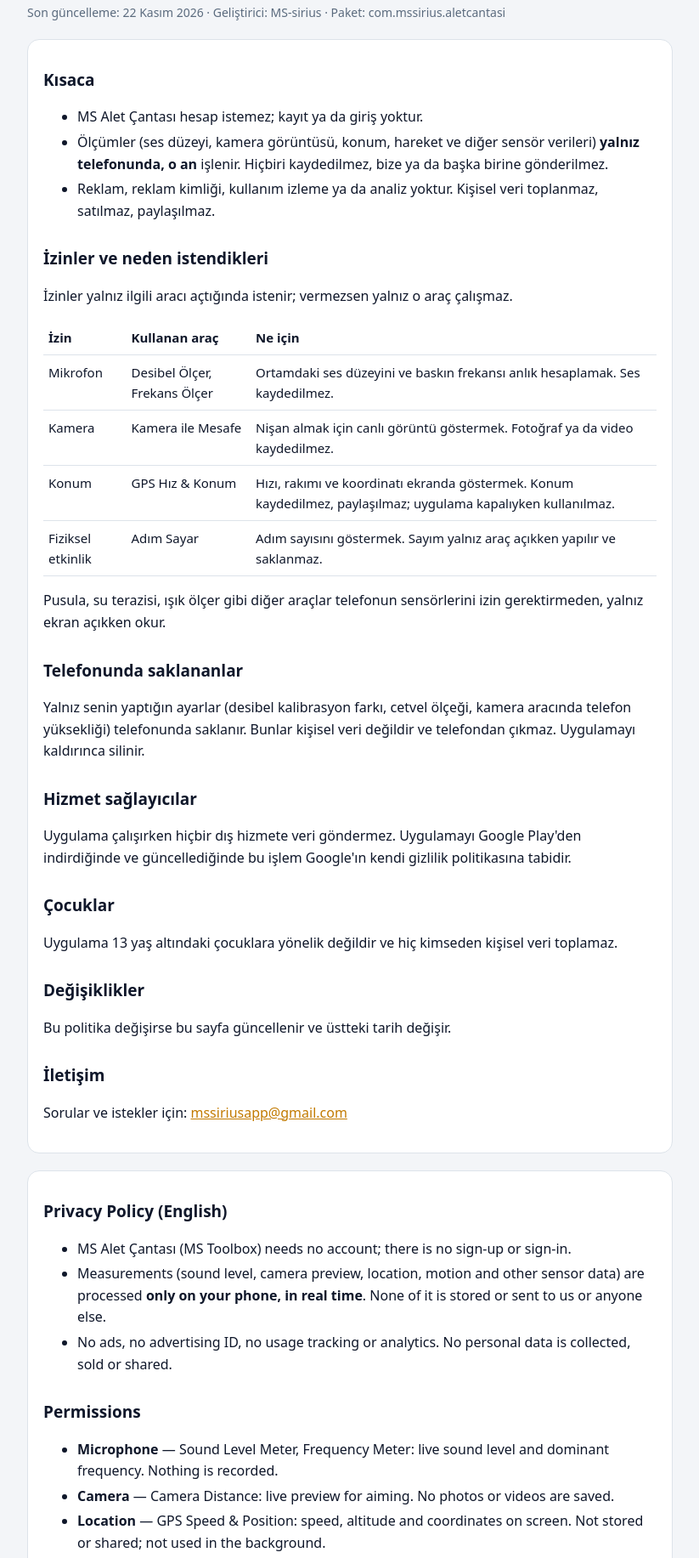
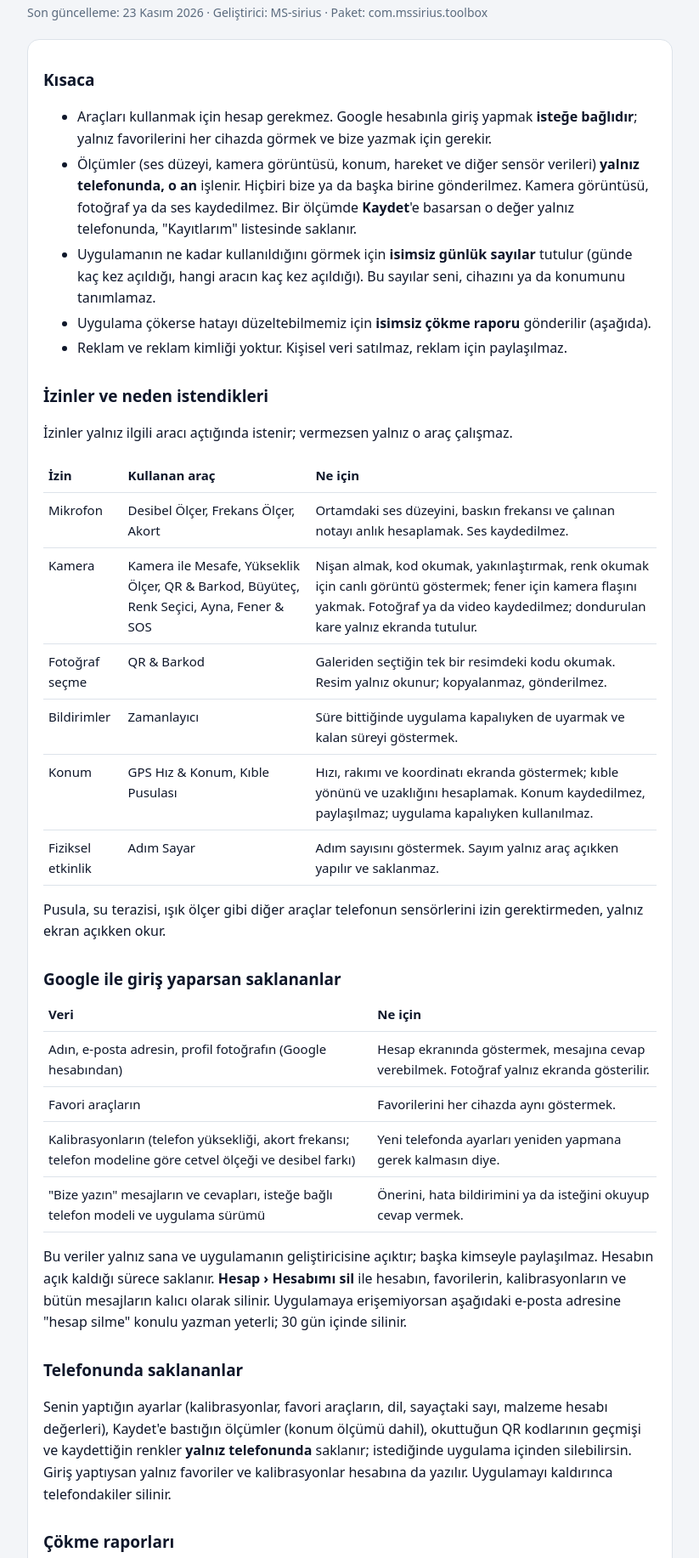
Before and after one commit to MS-sirius/msaletcantasi-gizlilik, a plain HTML site: page index.html in a window 1280 px wide. Shown: the part 76-1909 px from the top of the page at 85% size, without its empty margins (228-1051 px from the left). Drawn offline with Linux system fonts and the light colour scheme.

Commit message:
Gizlilik politikası: v0.6.0 (yeni araçlar, Kayıtlarım, kalibrasyon, çökme raporu, bildirim)

```diff
--- a/index.html
+++ b/index.html
@@ -20,38 +20,66 @@
 <body>
 <main>
 <h1>MS Alet Çantası — Gizlilik Politikası</h1>
-<p class="muted">Son güncelleme: 22 Kasım 2026 · Geliştirici: MS-sirius · Paket: com.mssirius.aletcantasi</p>
+<p class="muted">Son güncelleme: 23 Kasım 2026 · Geliştirici: MS-sirius · Paket: com.mssirius.toolbox</p>
 
 <section class="lang">
 <h2>Kısaca</h2>
 <ul>
-  <li>MS Alet Çantası hesap istemez; kayıt ya da giriş yoktur.</li>
+  <li>Araçları kullanmak için hesap gerekmez. Google hesabınla giriş yapmak <b>isteğe bağlıdır</b>; yalnız favorilerini her cihazda
+    görmek ve bize yazmak için gerekir.</li>
   <li>Ölçümler (ses düzeyi, kamera görüntüsü, konum, hareket ve diğer sensör verileri) <b>yalnız telefonunda, o an</b> işlenir.
-    Hiçbiri kaydedilmez, bize ya da başka birine gönderilmez.</li>
-  <li>Reklam, reklam kimliği, kullanım izleme ya da analiz yoktur. Kişisel veri toplanmaz, satılmaz, paylaşılmaz.</li>
+    Hiçbiri bize ya da başka birine gönderilmez. Kamera görüntüsü, fotoğraf ya da ses kaydedilmez. Bir ölçümde <b>Kaydet</b>'e
+    basarsan o değer yalnız telefonunda, "Kayıtlarım" listesinde saklanır.</li>
+  <li>Uygulamanın ne kadar kullanıldığını görmek için <b>isimsiz günlük sayılar</b> tutulur (günde kaç kez açıldığı, hangi aracın
+    kaç kez açıldığı). Bu sayılar seni, cihazını ya da konumunu tanımlamaz.</li>
+  <li>Uygulama çökerse hatayı düzeltebilmemiz için <b>isimsiz çökme raporu</b> gönderilir (aşağıda).</li>
+  <li>Reklam ve reklam kimliği yoktur. Kişisel veri satılmaz, reklam için paylaşılmaz.</li>
 </ul>
 
 <h2>İzinler ve neden istendikleri</h2>
 <p>İzinler yalnız ilgili aracı açtığında istenir; vermezsen yalnız o araç çalışmaz.</p>
 <table>
   <tr><th>İzin</th><th>Kullanan araç</th><th>Ne için</th></tr>
-  <tr><td>Mikrofon</td><td>Desibel Ölçer, Frekans Ölçer</td><td>Ortamdaki ses düzeyini ve baskın frekansı anlık hesaplamak. Ses kaydedilmez.</td></tr>
-  <tr><td>Kamera</td><td>Kamera ile Mesafe</td><td>Nişan almak için canlı görüntü göstermek. Fotoğraf ya da video kaydedilmez.</td></tr>
-  <tr><td>Konum</td><td>GPS Hız &amp; Konum</td><td>Hızı, rakımı ve koordinatı ekranda göstermek. Konum kaydedilmez, paylaşılmaz; uygulama kapalıyken kullanılmaz.</td></tr>
+  <tr><td>Mikrofon</td><td>Desibel Ölçer, Frekans Ölçer, Akort</td><td>Ortamdaki ses düzeyini, baskın frekansı ve çalınan notayı anlık hesaplamak. Ses kaydedilmez.</td></tr>
+  <tr><td>Kamera</td><td>Kamera ile Mesafe, Yükseklik Ölçer, QR &amp; Barkod, Büyüteç, Renk Seçici, Ayna, Fener &amp; SOS</td><td>Nişan almak, kod okumak, yakınlaştırmak, renk okumak için canlı görüntü göstermek; fener için kamera flaşını yakmak. Fotoğraf ya da video kaydedilmez; dondurulan kare yalnız ekranda tutulur.</td></tr>
+  <tr><td>Fotoğraf seçme</td><td>QR &amp; Barkod</td><td>Galeriden seçtiğin tek bir resimdeki kodu okumak. Resim yalnız okunur; kopyalanmaz, gönderilmez.</td></tr>
+  <tr><td>Bildirimler</td><td>Zamanlayıcı</td><td>Süre bittiğinde uygulama kapalıyken de uyarmak ve kalan süreyi göstermek.</td></tr>
+  <tr><td>Konum</td><td>GPS Hız &amp; Konum, Kıble Pusulası</td><td>Hızı, rakımı ve koordinatı ekranda göstermek; kıble yönünü ve uzaklığını hesaplamak. Konum kaydedilmez, paylaşılmaz; uygulama kapalıyken kullanılmaz.</td></tr>
   <tr><td>Fiziksel etkinlik</td><td>Adım Sayar</td><td>Adım sayısını göstermek. Sayım yalnız araç açıkken yapılır ve saklanmaz.</td></tr>
 </table>
 <p>Pusula, su terazisi, ışık ölçer gibi diğer araçlar telefonun sensörlerini izin gerektirmeden, yalnız ekran açıkken okur.</p>
 
+<h2>Google ile giriş yaparsan saklananlar</h2>
+<table>
+  <tr><th>Veri</th><th>Ne için</th></tr>
+  <tr><td>Adın, e-posta adresin, profil fotoğrafın (Google hesabından)</td><td>Hesap ekranında göstermek, mesajına cevap verebilmek. Fotoğraf yalnız ekranda gösterilir.</td></tr>
+  <tr><td>Favori araçların</td><td>Favorilerini her cihazda aynı göstermek.</td></tr>
+  <tr><td>Kalibrasyonların (telefon yüksekliği, akort frekansı; telefon modeline göre cetvel ölçeği ve desibel farkı)</td><td>Yeni telefonda ayarları yeniden yapmana gerek kalmasın diye.</td></tr>
+  <tr><td>"Bize yazın" mesajların ve cevapları, isteğe bağlı telefon modeli ve uygulama sürümü</td><td>Önerini, hata bildirimini ya da isteğini okuyup cevap vermek.</td></tr>
+</table>
+<p>Bu veriler yalnız sana ve uygulamanın geliştiricisine açıktır; başka kimseyle paylaşılmaz. Hesabın açık kaldığı sürece saklanır.
+  <b>Hesap › Hesabımı sil</b> ile hesabın, favorilerin, kalibrasyonların ve bütün mesajların kalıcı olarak silinir. Uygulamaya erişemiyorsan
+  aşağıdaki e-posta adresine "hesap silme" konulu yazman yeterli; 30 gün içinde silinir.</p>
+
 <h2>Telefonunda saklananlar</h2>
-<p>Yalnız senin yaptığın ayarlar (desibel kalibrasyon farkı, cetvel ölçeği, kamera aracında telefon yüksekliği) telefonunda saklanır.
-  Bunlar kişisel veri değildir ve telefondan çıkmaz. Uygulamayı kaldırınca silinir.</p>
+<p>Senin yaptığın ayarlar (kalibrasyonlar, favori araçların, dil, sayaçtaki sayı, malzeme hesabı değerleri), Kaydet'e bastığın
+  ölçümler (konum ölçümü dahil), okuttuğun QR kodlarının geçmişi ve kaydettiğin renkler <b>yalnız telefonunda</b> saklanır;
+  istediğinde uygulama içinden silebilirsin. Giriş yaptıysan yalnız favoriler ve kalibrasyonlar hesabına da yazılır.
+  Uygulamayı kaldırınca telefondakiler silinir.</p>
+
+<h2>Çökme raporları</h2>
+<p>Uygulama beklenmedik şekilde kapanırsa isimsiz bir çökme raporu gönderilir: hatanın teknik kaydı, telefon modeli, işletim sistemi
+  ve uygulama sürümü, rastgele bir kurulum kimliği. Rapor adını, e-postanı, konumunu, ölçümlerini ya da mesajlarını içermez ve yalnız
+  hataları düzeltmek için kullanılır. Raporlar 90 gün sonra silinir.</p>
 
 <h2>Hizmet sağlayıcılar</h2>
-<p>Uygulama çalışırken hiçbir dış hizmete veri göndermez. Uygulamayı Google Play'den indirdiğinde ve güncellediğinde
-  bu işlem Google'ın kendi gizlilik politikasına tabidir.</p>
+<p>Giriş, hesaptaki favoriler ve kalibrasyonlar, mesajlar, isimsiz kullanım sayıları ve çökme raporları <b>Google'ın bulut hizmetlerinde</b>
+  saklanır; hesap verileri Avrupa Birliği'ndeki
+  sunucularda saklanır; veriler aktarım sırasında şifrelenir. Google ile giriş Google'ın kendi gizlilik politikasına tabidir.
+  Uygulamayı Google Play'den indirdiğinde ve güncellediğinde de Google'ın politikası geçerlidir.</p>
 
 <h2>Çocuklar</h2>
-<p>Uygulama 13 yaş altındaki çocuklara yönelik değildir ve hiç kimseden kişisel veri toplamaz.</p>
+<p>Uygulama 13 yaş altındaki çocuklara yönelik değildir.</p>
 
 <h2>Değişiklikler</h2>
 <p>Bu politika değişirse bu sayfa güncellenir ve üstteki tarih değişir.</p>
@@ -63,25 +91,36 @@
 <section class="lang" lang="en">
 <h2>Privacy Policy (English)</h2>
 <ul>
-  <li>MS Alet Çantası (MS Toolbox) needs no account; there is no sign-up or sign-in.</li>
+  <li>No account is needed to use the tools. Signing in with Google is <b>optional</b>; it is only needed to keep favourites on every device and to contact us.</li>
   <li>Measurements (sound level, camera preview, location, motion and other sensor data) are processed <b>only on your phone, in real time</b>.
-    None of it is stored or sent to us or anyone else.</li>
-  <li>No ads, no advertising ID, no usage tracking or analytics. No personal data is collected, sold or shared.</li>
+    None of it is sent to us or anyone else. No camera images, photos or audio are saved. If you tap <b>Save</b> on a measurement, that value is kept
+    only on your phone, in "My measurements".</li>
+  <li>To see how much the app is used, <b>anonymous daily counts</b> are kept (how often the app and each tool were opened). They do not identify you, your device or your location.</li>
+  <li>If the app crashes, an <b>anonymous crash report</b> is sent so we can fix the error (see below).</li>
+  <li>No ads, no advertising ID. Personal data is not sold or shared for advertising.</li>
 </ul>
 <h2>Permissions</h2>
 <ul>
-  <li><b>Microphone</b> — Sound Level Meter, Frequency Meter: live sound level and dominant frequency. Nothing is recorded.</li>
-  <li><b>Camera</b> — Camera Distance: live preview for aiming. No photos or videos are saved.</li>
-  <li><b>Location</b> — GPS Speed &amp; Position: speed, altitude and coordinates on screen. Not stored or shared; not used in the background.</li>
+  <li><b>Microphone</b> — Sound Meter, Frequency Meter, Tuner: live sound level, dominant frequency and played note. Nothing is recorded.</li>
+  <li><b>Camera</b> — Camera Distance, Height Meter, QR &amp; Barcode, Magnifier, Color Picker, Mirror, Flashlight &amp; SOS: live preview for aiming, scanning codes, zooming and reading colors; turning on the camera flash as a flashlight. No photos or videos are saved; a frozen frame is kept on screen only.</li>
+  <li><b>Photo picker</b> — QR &amp; Barcode: reading the code in a single image you pick. The image is only read; it is not copied or sent.</li>
+  <li><b>Notifications</b> — Timer: alerting you when time is up, even if the app is closed, and showing the remaining time.</li>
+  <li><b>Location</b> — GPS Speed &amp; Position, Qibla Compass: speed, altitude and coordinates on screen; Qibla direction and distance. Not stored or shared; not used in the background.</li>
   <li><b>Physical activity</b> — Step Counter: step count while the tool is open. Not stored.</li>
 </ul>
 <p>Permissions are requested only when you open the related tool. Other tools read the phone's sensors without permissions, only while on screen.</p>
+<h2>If you sign in with Google</h2>
+<p>Your name, email address and profile photo (from your Google account), your favourite tools, your calibrations (phone height, tuning reference; ruler scale and sound meter offset per phone model) and your "Contact us" messages (with optional phone model and app version) are stored
+  so we can show them on every device and answer you. Only you and the developer can see them. <b>Account › Delete my account</b> permanently deletes your account, favourites, calibrations and messages;
+  if you cannot use the app, email us with the subject "account deletion" and it will be deleted within 30 days.</p>
 <h2>Stored on your device</h2>
-<p>Only your settings (calibration values) are kept on your phone; they never leave it and are removed when you uninstall the app.</p>
+<p>Your settings (calibrations, favourite tools, language, the counter value, material calculator values), measurements you save (including location), the history of scanned QR codes and saved colors are kept <b>only on your phone</b>; you can delete them in the app. If you sign in, only favourites and calibrations are also written to your account. Everything on the phone is removed when you uninstall the app.</p>
+<h2>Crash reports</h2>
+<p>If the app closes unexpectedly, an anonymous crash report is sent: the technical error log, phone model, operating system and app version, and a random installation ID. It does not contain your name, email, location, measurements or messages and is used only to fix errors. Reports are deleted after 90 days.</p>
 <h2>Service providers</h2>
-<p>The app sends no data to any external service. Downloads and updates through Google Play are subject to Google's own privacy policy.</p>
+<p>Sign-in, favourites and calibrations, messages, anonymous usage counts and crash reports are stored with <b>Google's cloud services</b>; account data is stored on servers in the European Union. Data is encrypted in transit. Google sign-in and Google Play are subject to Google's own privacy policy.</p>
 <h2>Children</h2>
-<p>The app is not directed at children under 13 and collects no personal data from anyone.</p>
+<p>The app is not directed at children under 13.</p>
 <h2>Contact</h2>
 <p><a href="mailto:mssiriusapp@gmail.com">mssiriusapp@gmail.com</a></p>
 </section>
```
